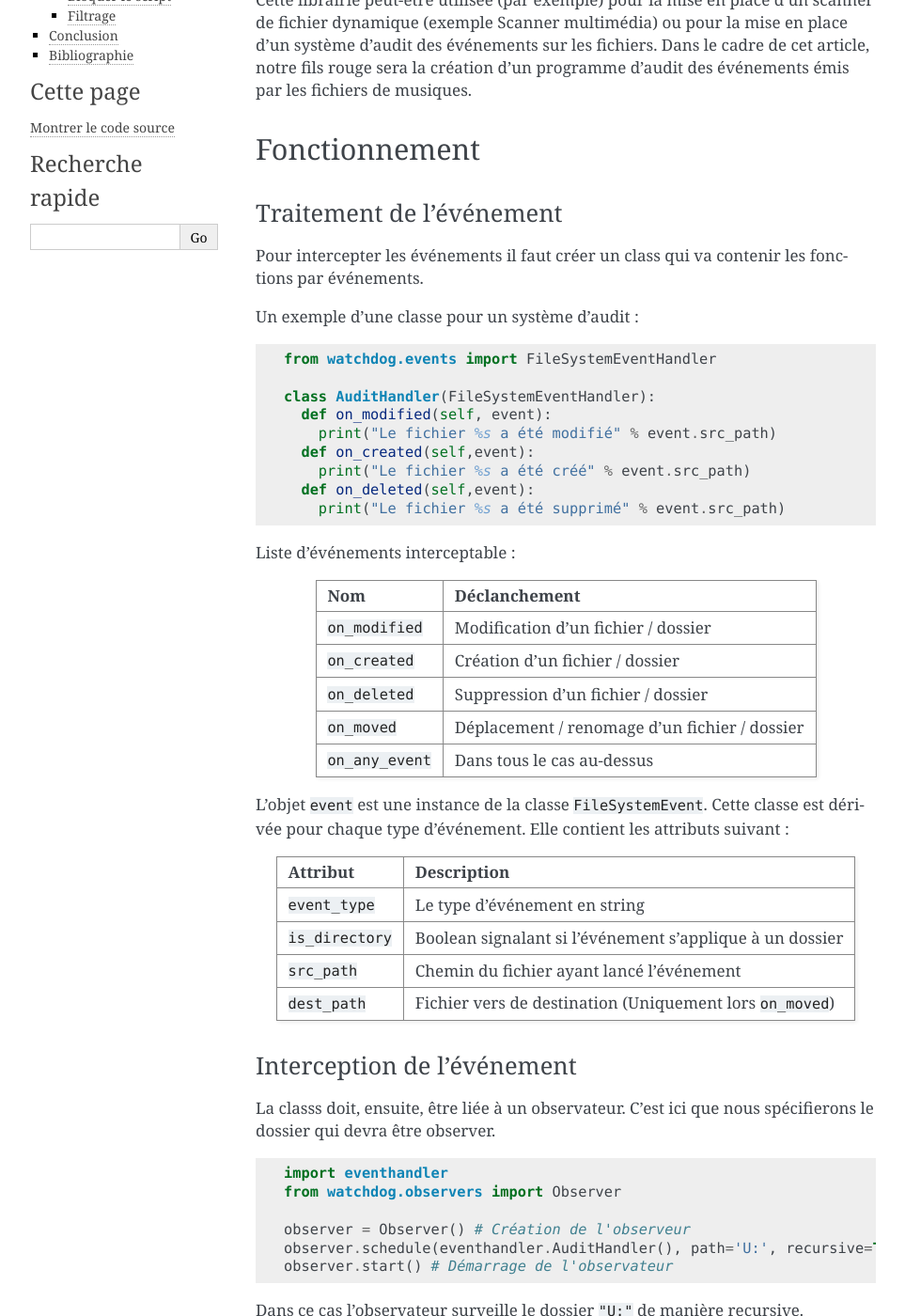
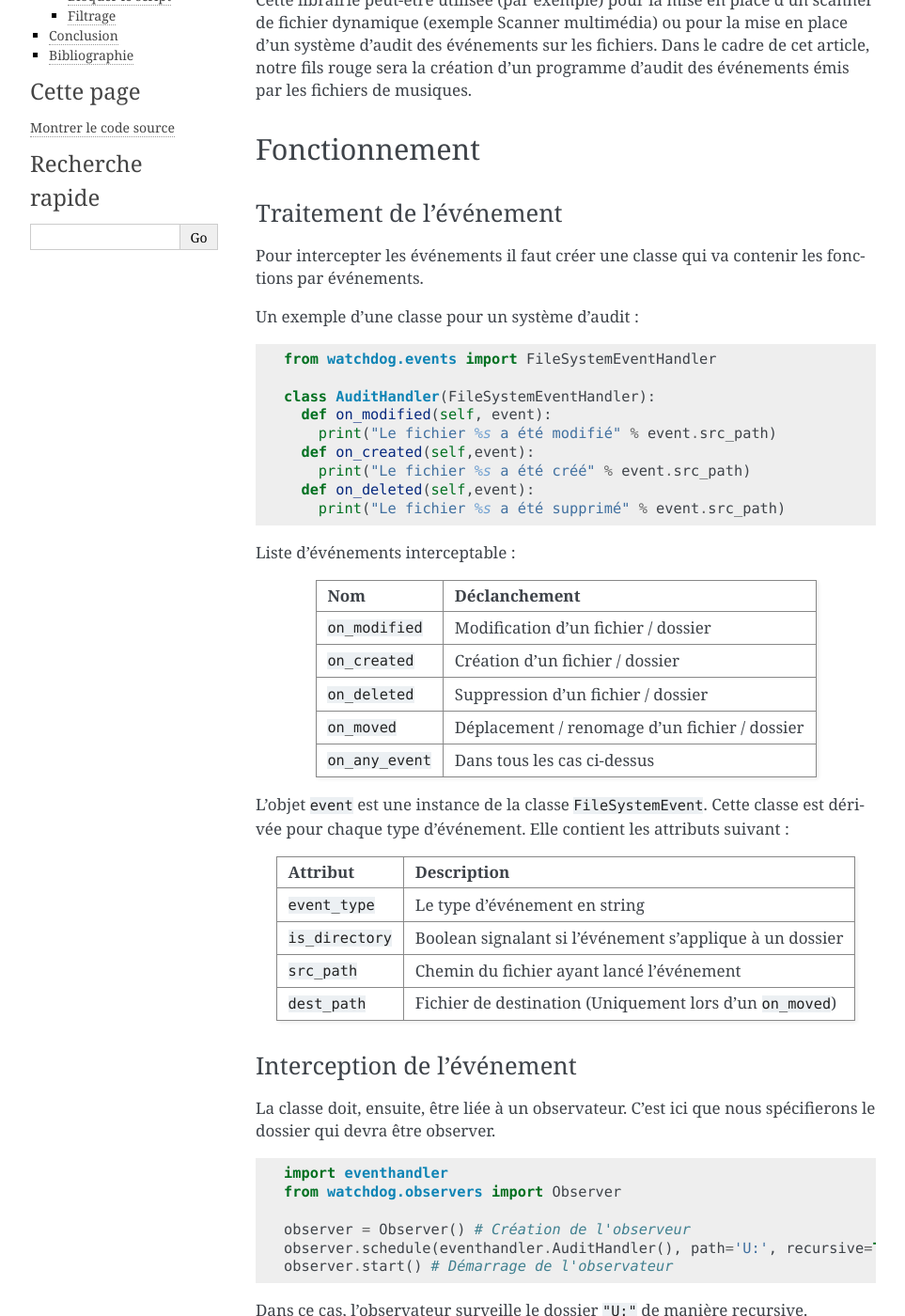
Before and after one commit to HE-Arc/livre-python, a Sphinx documentation site: the page built from source/watchdog/index.rst, in a window 1280 px wide and 1400 px high, scrolled down 292 px. Shown: the whole window at 94% size, without its empty margins (148-1111 px from the left). Built offline with Sphinx 7.4.7, drawn with Linux system fonts in a browser that asks for light colours; some of the changed text lies outside the part shown.

Commit message:
Correction 2

```diff
--- a/source/watchdog/index.rst
+++ b/source/watchdog/index.rst
@@ -24,7 +24,7 @@ Fonctionnement
 Traitement de l'événement
 =========================
 
-Pour intercepter les événements il faut créer un class qui va contenir les fonctions par événements.
+Pour intercepter les événements il faut créer une classe qui va contenir les fonctions par événements.
 
 Un exemple d'une classe pour un système d'audit :
 
@@ -49,7 +49,7 @@ Liste d'événements interceptable :
 ``on_created``    Création d'un fichier / dossier
 ``on_deleted``    Suppression d'un fichier / dossier
 ``on_moved``      Déplacement / renomage d'un fichier / dossier
-``on_any_event``  Dans tous le cas au-dessus
+``on_any_event``  Dans tous les cas ci-dessus
 ================  =============================================
 
 L'objet ``event`` est une instance de la classe ``FileSystemEvent``.
@@ -61,13 +61,13 @@ Attribut            Description
 ``event_type``      Le type d'événement en string
 ``is_directory``    Boolean signalant si l'événement s'applique à un dossier
 ``src_path``        Chemin du fichier ayant lancé l'événement
-``dest_path``       Fichier vers de destination (Uniquement lors ``on_moved``)
+``dest_path``       Fichier de destination (Uniquement lors d'un ``on_moved``)
 =================   ===========================================================
 
 Interception de l'événement
 ===========================
 
-La classs doit, ensuite, être liée à un observateur.
+La classe doit, ensuite, être liée à un observateur.
 C'est ici que nous spécifierons le dossier qui devra être observer.
 
 .. code-block:: python3
@@ -79,7 +79,7 @@ C'est ici que nous spécifierons le dossier qui devra être observer.
   observer.schedule(eventhandler.AuditHandler(), path='U:', recursive=True) # Création du lien
   observer.start() # Démarrage de l'observateur
 
-Dans ce cas l'observateur surveille le dossier ``"U:"`` de manière recursive.
+Dans ce cas, l'observateur surveille le dossier ``"U:"`` de manière recursive.
 
 Bloquer le script
 =================
```
